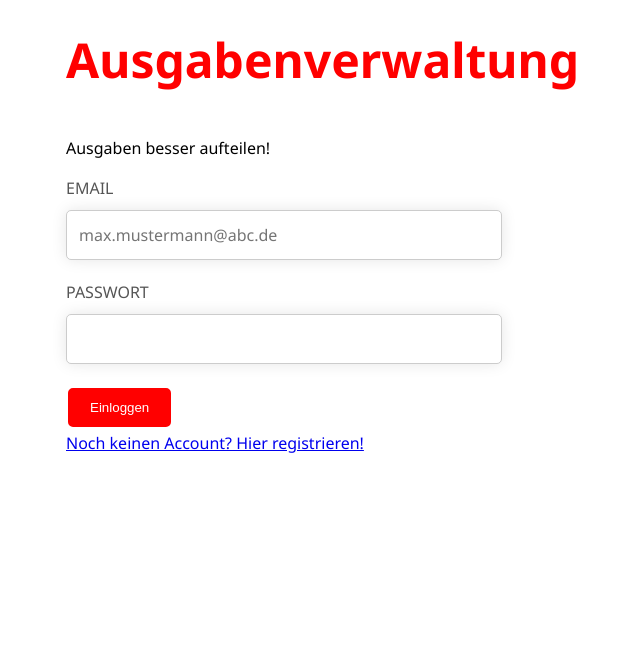
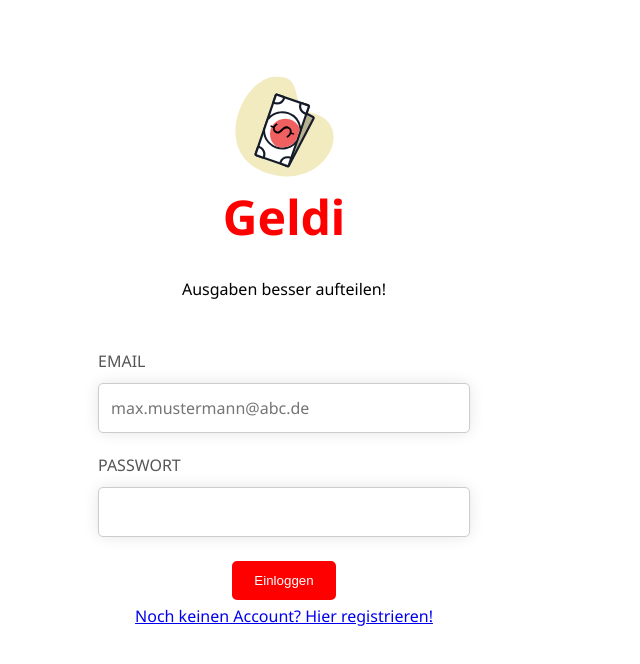
Before and after one commit to julian-kofler/geldi, a Vue app in the folder frontend_v2/: page /signin in a window 1280 px wide. Shown: the top 664 px of the page, without its empty margins (356-996 px from the left). Built offline with nearby package versions, Linux system fonts and the light colour scheme.

Commit message:
align logo & button centre on registraton

```diff
--- a/frontend_v2/src/assets/main.css
+++ b/frontend_v2/src/assets/main.css
@@ -166,7 +166,14 @@ button {
   margin-top: 60px;
 }
 .content-container {
-  padding: 2.5vw;
+  padding: 5vw;
   display: flex;
   flex-direction: column;
 }
+.centered-content {
+  display: flex;
+  flex-direction: column;
+  align-items: center;
+  justify-content: center;
+  text-align: center;
+}
--- a/frontend_v2/src/modules/registration/signin.vue
+++ b/frontend_v2/src/modules/registration/signin.vue
@@ -16,9 +16,14 @@ const submit = async () => {
 
 <template>
   <div class="content-container">
-    <h1>Ausgabenverwaltung</h1>
-    <p>Ausgaben besser aufteilen!</p>
-    <div>
+    <div class="centered-content">
+      <img src="@/assets/geldi.svg" alt="Geldi" width="125" height="125" />
+      <h1>Geldi</h1>
+      <div>Ausgaben besser aufteilen!</div>
+      <br>
+      <br>
+    </div>
+
     <div class="input-field">
       <label for="email">Email</label>
       <input
@@ -31,19 +36,14 @@ const submit = async () => {
     </div>
     <div class="input-field">
       <label for="password">Passwort</label>
-        <input
-          type="password"
-          name="password"
-          id="password"
-          v-model="password"
-        />
+      <input type="password" name="password" id="password" v-model="password" />
     </div>
-      <button class="btn-primary" type="submit" @click="submit">
-        Einloggen
-      </button>
-    </div>
+    <div class="centered-content">
+      <button class="btn-primary" type="submit" @click="submit">Einloggen</button>
       <router-link to="/signup"
       >Noch keinen Account? Hier registrieren!</router-link
     >
     </div>
+
+  </div>
 </template>
--- a/frontend_v2/src/modules/registration/signup.vue
+++ b/frontend_v2/src/modules/registration/signup.vue
@@ -49,10 +49,14 @@ const submit = async () => {
           placeholder="so wirst du angezeit werden"
         />
       </div>
-      <button class="btn-primary" type="submit" @click="submit">
-        Registrieren
-      </button>
+      <div class="centered-content">
+        <button class="btn-primary" type="submit" @click="submit">
+          Registrieren
+        </button>
+        <router-link to="/signin"
+          >Schon einen Account? Hier einloggen!</router-link
+        >
+      </div>
     </div>
-    <router-link to="/signin">Schon einen Account? Hier einloggen!</router-link>
   </div>
 </template>
```
Lines whose indentation alone changed are shown as unchanged.
